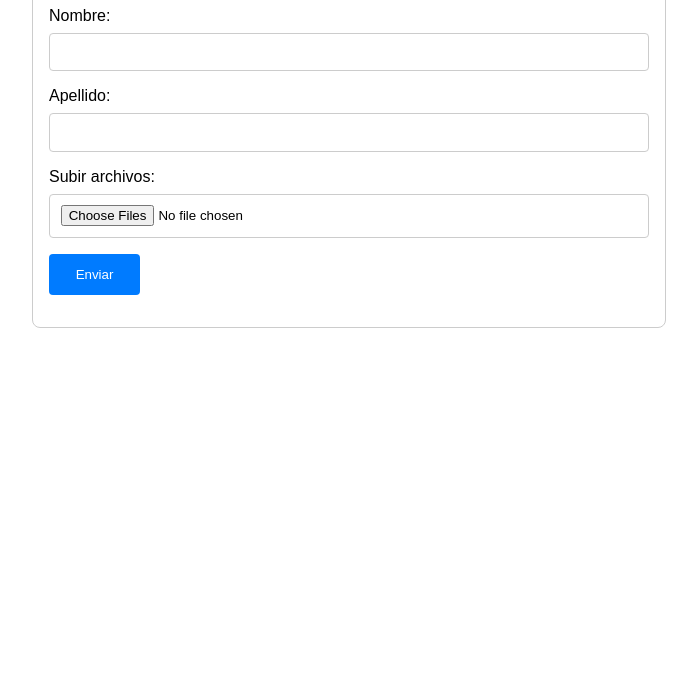
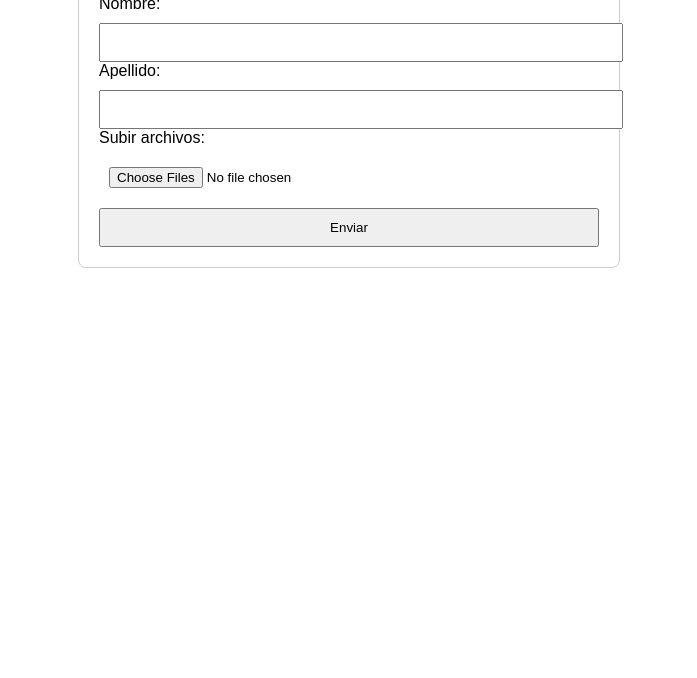
Before and after one commit to hectorjaviermorenoh/declaracion, a plain HTML site: page index.html in a window 1280 px wide. Shown: the part 122-800 px from the top of the page, without its empty margins (291-988 px from the left). Drawn offline with Linux system fonts and the light colour scheme.

Commit message:
Update index.html
5gt56g56g5

```diff
--- a/index.html
+++ b/index.html
@@ -2,105 +2,81 @@
 <html lang="es">
 <head>
   <meta charset="UTF-8" />
-  <title>Formulario de Declaración archivos</title>
+  <meta name="viewport" content="width=device-width, initial-scale=1.0"/>
+  <title>Formulario de Declaración</title>
   <style>
     body {
-      font-family: Arial, sans-serif;
-      max-width: 600px;
-      margin: 2em auto;
-      padding: 1em;
+      font-family: sans-serif;
+      padding: 20px;
+      display: flex;
+      justify-content: center;
+    }
+    form {
       border: 1px solid #ccc;
+      padding: 20px;
       border-radius: 8px;
+      width: 100%;
+      max-width: 500px;
     }
-    h1 {
-      text-align: center;
+    input, button {
+      width: 100%;
+      margin-top: 10px;
+      padding: 10px;
     }
-    form div {
-      margin-bottom: 1em;
+    .error {
+      color: red;
+      margin-top: 10px;
     }
-    label {
-      display: block;
-      margin-bottom: 0.5em;
-    }
-    input[type="text"],
-    input[type="file"] {
-      width: 100%;
-      padding: 0.8em;
-      box-sizing: border-box;
-      border: 1px solid #ccc;
-      border-radius: 4px;
-    }
-    button {
-      padding: 1em 2em;
-      background-color: #007BFF;
-      color: white;
-      border: none;
-      border-radius: 4px;
-      cursor: pointer;
-    }
-    button:hover {
-      background-color: #0056b3;
-    }
-    #message {
-      margin-top: 1em;
-      text-align: center;
-      font-weight: bold;
+    .success {
+      color: green;
+      margin-top: 10px;
     }
   </style>
 </head>
 <body>
-  <h1>Formulario de Declaración</h1>
 
-  <form id="declarationForm" enctype="multipart/form-data">
-    <div>
-      <label for="nombre">Nombre:</label>
-      <input type="text" id="nombre" name="nombre" required />
-    </div>
-    <div>
-      <label for="apellido">Apellido:</label>
-      <input type="text" id="apellido" name="apellido" required />
-    </div>
-    <div>
-      <label for="archivos">Subir archivos:</label>
-      <input type="file" id="archivos" name="archivos" multiple />
-    </div>
+  <form id="formulario">
+    <h2>Formulario de Declaración</h2>
+
+    <label>Nombre:</label>
+    <input type="text" name="nombre" required />
+
+    <label>Apellido:</label>
+    <input type="text" name="apellido" required />
+
+    <label>Subir archivos:</label>
+    <input type="file" name="archivos" multiple required />
+
     <button type="submit">Enviar</button>
+
+    <div id="respuesta"></div>
   </form>
 
-  <p id="message"></p>
+  <script>
+    const form = document.getElementById("formulario");
+    const respuesta = document.getElementById("respuesta");
 
-  <script>
-    const form = document.getElementById('declarationForm');
-    const messageElement = document.getElementById('message');
-
-    form.addEventListener('submit', async (e) => {
+    form.addEventListener("submit", async (e) => {
       e.preventDefault();
-      messageElement.textContent = "⏳ Enviando...";
 
       const formData = new FormData(form);
 
-      const url = "https://frosty-moon-992d.manzjulio064.workers.dev/"; // Tu proxy (Cloudflare Worker)
-
       try {
-        const response = await fetch(url, {
+        const res = await fetch("https://appexternaarchivos.manzjulio064.workers.dev/", {
           method: "POST",
           body: formData
+          // ✅ NO pongas Content-Type, el navegador lo hace automáticamente
         });
 
-        const result = await response.json();
+        const data = await res.json();
 
-        if (result.success) {
-          messageElement.textContent = result.message;
-          form.reset();
-        } else {
-          messageElement.textContent = `❌ ${result.message}`;
-        }
-
-      } catch (error) {
-        messageElement.textContent = `❌ Error: ${error.message}`;
-        console.error("Error al enviar:", error);
+        respuesta.innerHTML = `<div class="success">✅ ${data.message || 'Enviado correctamente'}</div>`;
+      } catch (err) {
+        console.error(err);
+        respuesta.innerHTML = `<div class="error">❌ Error: ${err.message}</div>`;
       }
     });
   </script>
+
 </body>
 </html>
```
